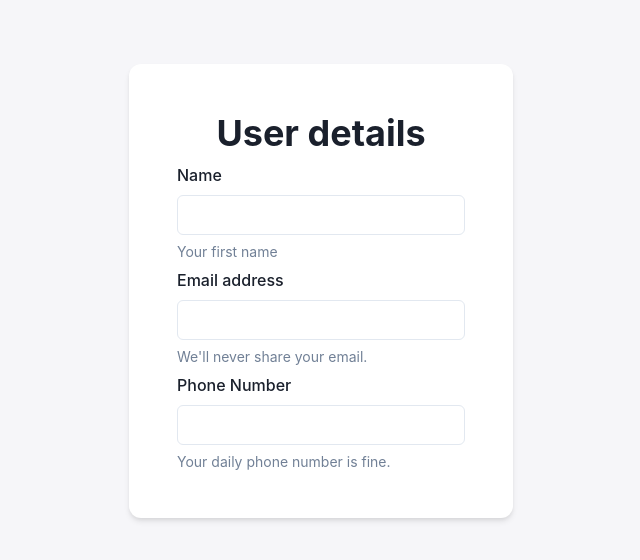
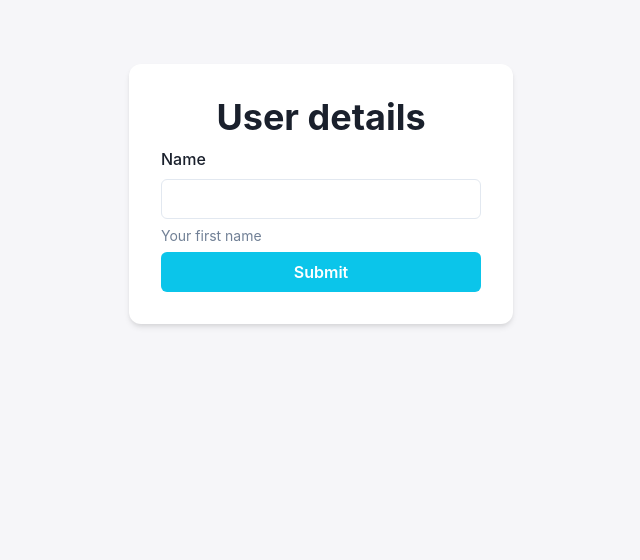
Before and after one commit to Wonder2210/react-hook-form-post, a React (Create React App) app: page / in a window 1280 px wide. Shown: the top 560 px of the page, without its empty margins (319-959 px from the left). Built offline with nearby package versions, Linux system fonts and the light colour scheme.

Commit message:
[chore] Form Yup basic set up

```diff
--- a/src/Form.js
+++ b/src/Form.js
@@ -5,39 +5,61 @@ import {
   FormLabel,
   FormControl,
   FormHelperText,
+  Button,
 } from "@chakra-ui/react";
 import { useForm } from "react-hook-form";
+import { yupResolver } from "@hookform/resolvers/yup";
+import * as yup from "yup";
+import React from "react";
+
+const formSchema = yup
+  .object({
+    name: yup.string().required("Este campo es requerido"),
+  })
+  .required();
 
 const UserForm = () => {
-  const { register, handleSubmit } = useForm();
+  const { register, handleSubmit } = useForm({
+    resolver: yupResolver(formSchema),
+  });
   const onSubmit = (data) => console.log(data);
   return (
     <VStack
       as="form"
       minWidth="30%"
       bgColor="#FFF"
-      padding="3em"
+      padding="2em"
       borderRadius="12px"
       shadow="md"
       mt="4em"
-      onSubmit={handleSubmit(onSubmit)}
+      onSubmit={handleSubmit(onSubmit, {})}
     >
       <Heading>User details</Heading>
       <FormControl>
         <FormLabel htmlFor="name">Name</FormLabel>
-        <Input id="name" type="text" {...register("name")} />
+        <Input type="text" {...register("name")} />
         <FormHelperText>Your first name</FormHelperText>
       </FormControl>
-      <FormControl>
-        <FormLabel htmlFor="email">Email address</FormLabel>
+      {/* <FormControl>
+        <FormLabel htmlFor="email" {...register("email")}>
+          Email address
+        </FormLabel>
         <Input id="email" type="email" />
         <FormHelperText>We'll never share your email.</FormHelperText>
       </FormControl>
       <FormControl>
         <FormLabel htmlFor="email">Phone Number</FormLabel>
-        <Input id="email" type="email" />
+        <Input id="email" {...register("phoneNumber")} />
         <FormHelperText>Your daily phone number is fine.</FormHelperText>
-      </FormControl>
+      </FormControl> */}
+      <Button
+        type="submit"
+        colorScheme="blue"
+        backgroundColor="cyan.400"
+        width="100%"
+      >
+        Submit
+      </Button>
     </VStack>
   );
 };
```
